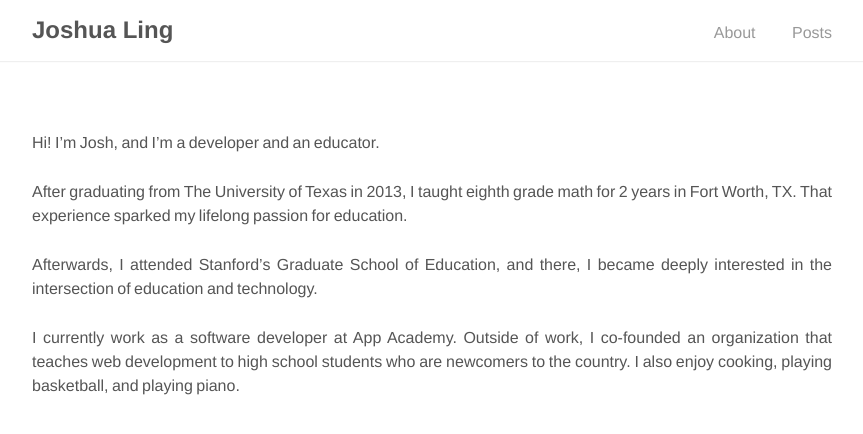
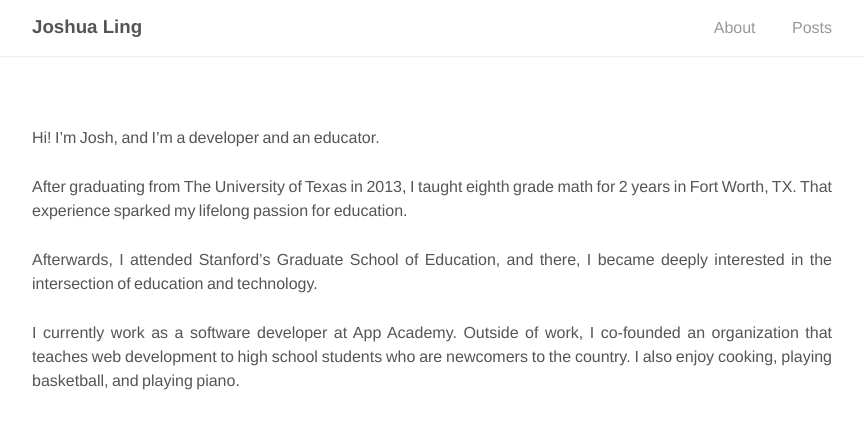
Before and after one commit to joshling1919/joshling1919.github.io, a Jekyll site: the page built from _pages/about.md, in a window 1280 px wide. Shown: the top 434 px of the page, without its empty margins (208-1071 px from the left). Built offline with Jekyll 4.4.1, drawn with Linux system fonts in a browser that asks for light colours.

Commit message:
Make top left smaller

```diff
--- a/_includes/navigation.html
+++ b/_includes/navigation.html
@@ -1,7 +1,7 @@
 <nav class="nav">
   <div class="nav-container">
     <a href="{{ site.baseurl }}/">
-      <h2 class="nav-title">{{ site.title }}</h2>
+      <h3 class="nav-title">{{ site.title }}</h3>
     </a>
     <ul>
       <li><a href="{{ '/about' | prepend: site.baseurl }}">About</a></li>
```
